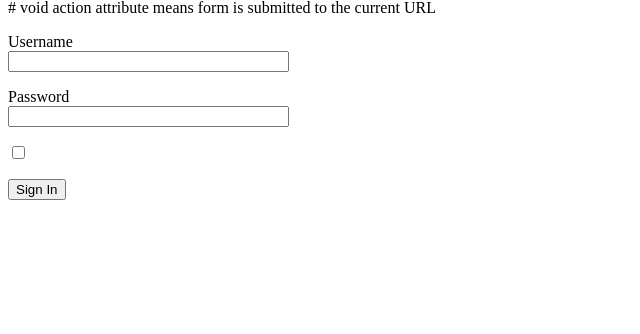
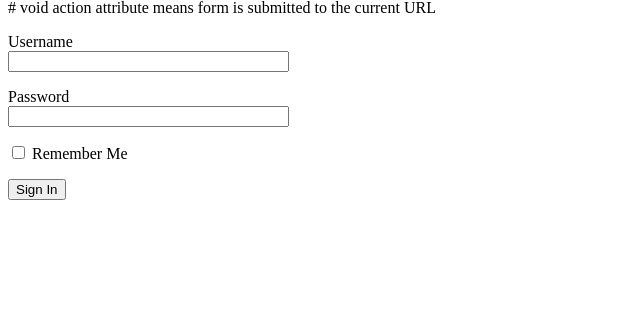
Before and after one commit to MicheleGrieco/microblog, a Flask app: template app/templates/login.html in a window 1280 px wide. Shown: the part 117-451 px from the top of the page, without its empty margins (0-640 px from the left). Run offline with Flask 3, Linux system fonts and the light colour scheme; the template is opened without the code that fills it: values that come from a table or form of the project are taken from there, others are empty.

Commit message:
typo fix

```diff
--- a/app/templates/login.html
+++ b/app/templates/login.html
@@ -12,7 +12,7 @@
             {{ form.password.label }}<br>
             {{ form.password(size=32)}}
         </p>
-        <p>{{ form.remember_me() }} {{ form.rememmber_me.label }}</p>
+        <p>{{ form.remember_me() }} {{ form.remember_me.label }}</p>
         <p>{{ form.submit() }}</p>
     </form>
 {% endblock %}
```
